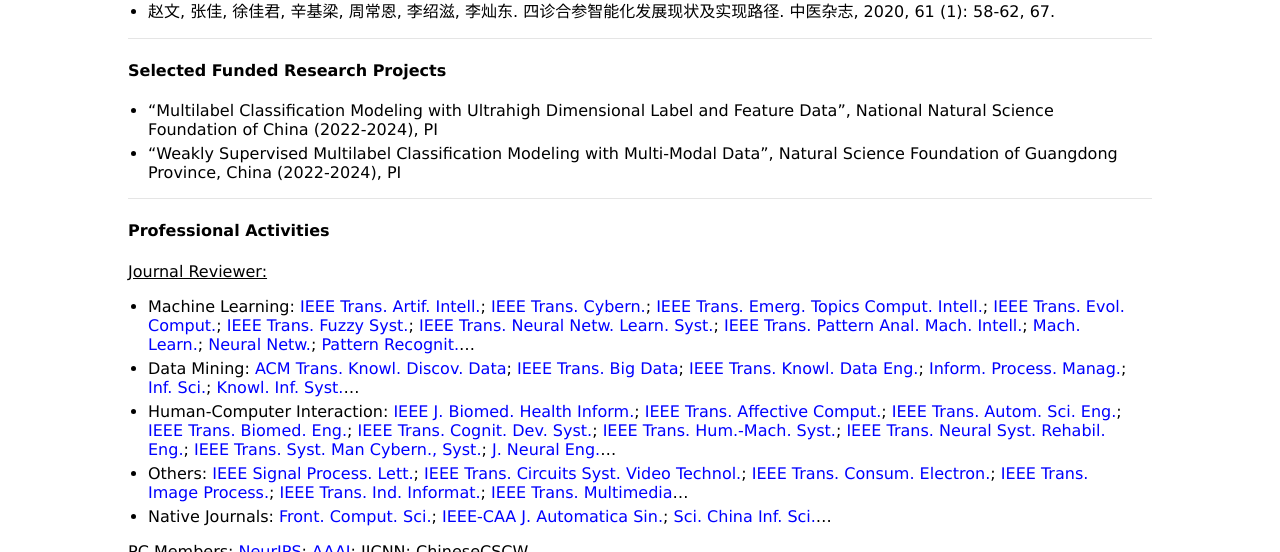
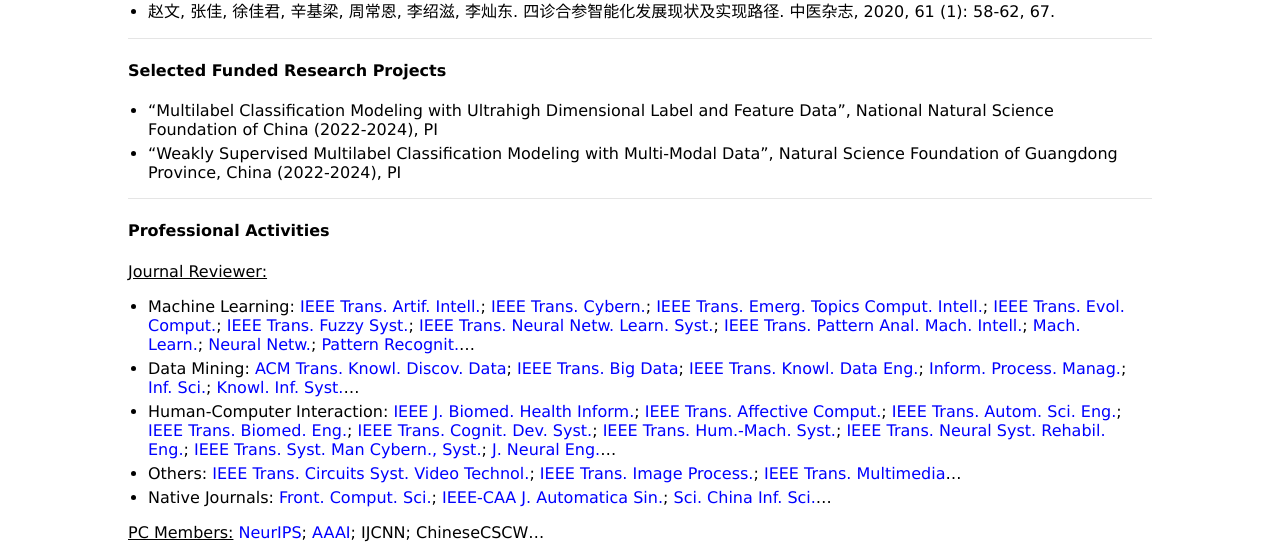
Before and after one commit to jiazhang-ml/jiazhang-ml.github.io, a Jekyll site: the page built from index.md, in a window 1280 px wide and 900 px high, scrolled down 1389 px, cut to the strip 0-552 px from the top of the window. Built offline with Jekyll 4.4.1, drawn with Linux system fonts in a browser that asks for light colours.

Commit message:
Update index.md

```diff
--- a/index.md
+++ b/index.md
@@ -56,7 +56,7 @@ Email: [jiazhang@jnu.edu.cn](mailto:jiazhang@jnu.edu.cn)
 * Machine Learning: [IEEE Trans. Artif. Intell.](https://mc.manuscriptcentral.com/tai-ieee); [IEEE Trans. Cybern.](https://mc.manuscriptcentral.com/cyb-ieee); [IEEE Trans. Emerg. Topics Comput. Intell.](https://mc.manuscriptcentral.com/tetci-ieee); [IEEE Trans. Evol. Comput.](https://mc.manuscriptcentral.com/tevc-ieee); [IEEE Trans. Fuzzy Syst.](https://mc.manuscriptcentral.com/tfs-ieee); [IEEE Trans. Neural Netw. Learn. Syst.](https://mc.manuscriptcentral.com/tnnls); [IEEE Trans. Pattern Anal. Mach. Intell.](https://mc.manuscriptcentral.com/tpami-cs); [Mach. Learn.](https://link.springer.com/journal/10994); [Neural Netw.](https://www.editorialmanager.com/neunet/default.aspx); [Pattern Recognit.](https://www.sciencedirect.com/journal/pattern-recognition)...
 * Data Mining: [ACM Trans. Knowl. Discov. Data](https://mc.manuscriptcentral.com/tkdd); [IEEE Trans. Big Data](https://mc.manuscriptcentral.com/tbd-cs); [IEEE Trans. Knowl. Data Eng.](https://mc.manuscriptcentral.com/tkde-cs); [Inform. Process. Manag.](https://www.editorialmanager.com/ipm/default.aspx); [Inf. Sci.](https://www.sciencedirect.com/journal/information-sciences); [Knowl. Inf. Syst.](https://www.springer.com/journal/10115)...
 * Human-Computer Interaction: [IEEE J. Biomed. Health Inform.](https://mc.manuscriptcentral.com/jbhi-embs); [IEEE Trans. Affective Comput.](https://mc.manuscriptcentral.com/taffc-cs); [IEEE Trans. Autom. Sci. Eng.](https://mc.manuscriptcentral.com/t-ase); [IEEE Trans. Biomed. Eng.](https://mc.manuscriptcentral.com/tbme-embs); [IEEE Trans. Cognit. Dev. Syst.](https://mc.manuscriptcentral.com/tcds-ieee); [IEEE Trans. Hum.-Mach. Syst.](https://mc.manuscriptcentral.com/thms); [IEEE Trans. Neural Syst. Rehabil. Eng.](https://mc.manuscriptcentral.com/tnsre-embs); [IEEE Trans. Syst. Man Cybern., Syst.](https://mc.manuscriptcentral.com/systems); [J. Neural Eng.](https://mc04.manuscriptcentral.com/jne-iop)...
-* Others: [IEEE Signal Process. Lett.](https://mc.manuscriptcentral.com/spl-ieee); [IEEE Trans. Circuits Syst. Video Technol.](https://mc.manuscriptcentral.com/tcsvt); [IEEE Trans. Consum. Electron.](https://mc.manuscriptcentral.com/tce-ieee); [IEEE Trans. Image Process.](https://mc.manuscriptcentral.com/tip-ieee); [IEEE Trans. Ind. Informat.](https://mc.manuscriptcentral.com/tii); [IEEE Trans. Multimedia](https://mc.manuscriptcentral.com/tmm-ieee)...
+* Others: [IEEE Trans. Circuits Syst. Video Technol.](https://mc.manuscriptcentral.com/tcsvt); [IEEE Trans. Image Process.](https://mc.manuscriptcentral.com/tip-ieee); [IEEE Trans. Multimedia](https://mc.manuscriptcentral.com/tmm-ieee)...
 * Native Journals: [Front. Comput. Sci.](https://link.springer.com/journal/11704); [IEEE-CAA J. Automatica Sin.](https://mc03.manuscriptcentral.com/ieee-jas); [Sci. China Inf. Sci.](https://mc03.manuscriptcentral.com/scis)...
 
 <u>PC Members:</u> [NeurIPS](https://openreview.net/login?redirect=/group?id%3DNeurIPS.cc%252F2026%252FConference%252FReviewers); [AAAI](https://openreview.net/login?redirect=/group?id%3DAAAI.org%252F2027%252FConference%252FProgram_Committee); IJCNN; ChineseCSCW...
```
